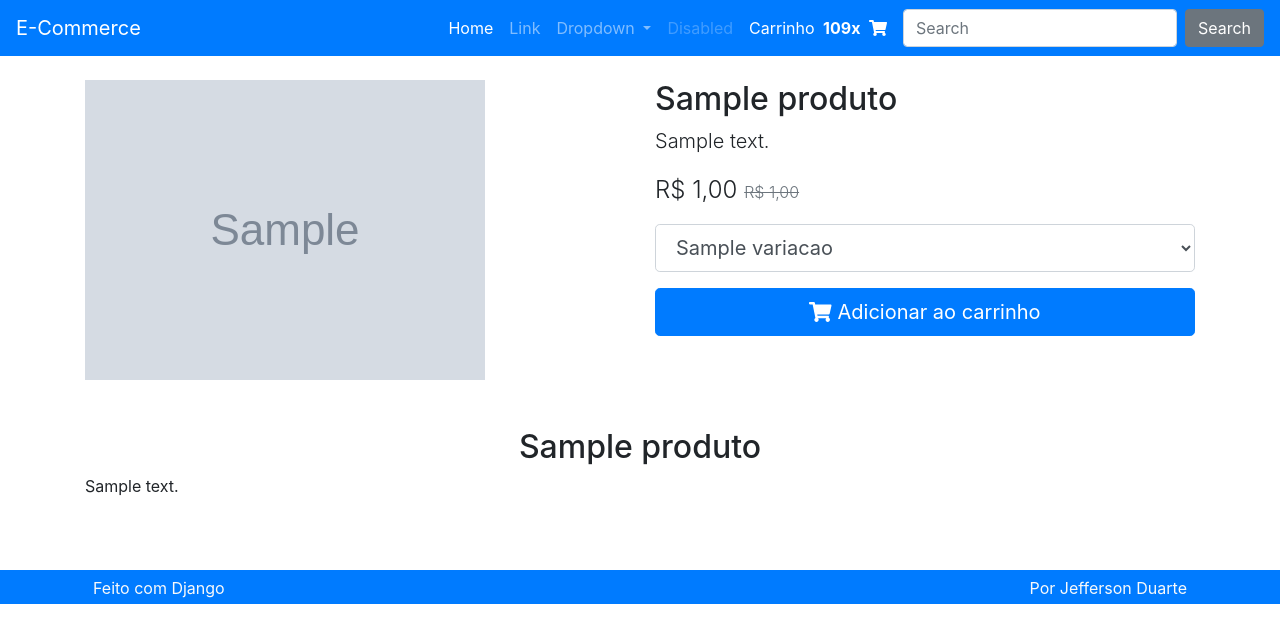
After one commit to jefferson-duarte/Django_Ecommerce, a Django app: a page that uses templates/base.html in a window 1280 px wide. The commit adds this page. Shown: the top 643 px of the page. Run offline with Django 5.2, Linux system fonts and the light colour scheme; tables that the repository leaves empty hold one stand-in row (values such as "Sample post"); grey boxes marked "Sample" are stand-in pictures; some libraries are stand-ins or nearby versions.

Commit message:
Created function to add product in the cart

```diff
--- /dev/null
+++ b/produto/templates/produto/detalhe.html
@@ -0,0 +1,85 @@
+{% extends "base.html" %}
+{% load omfilters %}
+
+{% block conteudo %}
+
+    <div class="row">
+        <div class="col-lg">
+            <div class="row no-gutters">
+                <div class="col-lg-12">
+                    {% if produto.imagem %}
+                        <img class="img-fluid" src="{{ produto.imagem.url }}">
+                    {% endif %}
+                </div>
+            </div>
+        </div>
+        <div class="col-lg">
+            <div class="mt-4 mt-lg-0">
+                <h1 class="h2">{{ produto.nome }}</h1>
+                <p class="lead">
+                    {{ produto.descricao_curta }}
+                </p>
+                <p class="lead">
+                    {% if produto.preco_marketing_promocional %}
+                        <span id="variation-preco-promocional" class="lead product-price">
+                            {{ produto.preco_marketing_promocional|formata_preco }}
+                        </span>
+                        <span id="variation-preco" class="lead product-old-price text-muted">
+                            {{ produto.preco_marketing|formata_preco }}
+                        </span>
+                    {% else %}
+                        <span id="variation-preco" class="lead product-old-price text-muted">
+                            {{ produto.preco_marketing|formata_preco }}
+                        </span>
+                    {% endif %}
+
+                </p>
+
+                <form action="{% url "produto:adicionaraocarrinho" %}" id="form-add-to-cart">
+                    <div class="form-group">
+                        <select id="select-variacoes" name="vid" class="form-control form-control-lg">
+
+                            {% for variacao in produto.variacao_set.all %}
+                                {% if variacao.preco_promocional %}
+                                    <option data-preco="{{ variacao.preco|formata_preco }}" data-preco-promocional="{{ variacao.preco_promocional|formata_preco }}" value="{{ variacao.id }}">
+                                        {% if variacao.nome %}
+                                            {{ variacao.nome }}
+                                        {% else %}
+                                            {{ variacao }}
+                                        {% endif %}
+                                    </option>
+                                {% else %}
+                                    <option data-preco="{{ variacao.preco|formata_preco }}" value="{{ variacao.id }}">
+                                        {% if variacao.nome %}
+                                            {{ variacao.nome }}
+                                        {% else %}
+                                            {{ variacao }}
+                                        {% endif %}
+                                    </option>
+                                {% endif %}
+                            {% endfor %}
+
+                        </select>
+                    </div>
+
+                    <div class="text-left">
+                        <button type="submit" class="btn btn-primary btn-lg btn-block">
+                            <i class="fa fa-shopping-cart" aria-hidden="true"></i>
+                            Adicionar ao carrinho
+                        </button>
+                    </div>
+                </form>
+            </div>
+        </div>
+    </div>
+
+    <div class="row">
+        <div class="col-lg-12">
+            <div class="mt-5 mb-5">
+                <h2 class="text-center">{{ produto.nome }}</h2>
+                {{ produto.descricao_longa|linebreaks }}
+            </div>
+        </div>
+    </div>
+
+{% endblock conteudo %}
--- a/produto/views.py
+++ b/produto/views.py
@@ -1,7 +1,12 @@
-from django.shortcuts import render
+from django.http import HttpResponse
+from django.shortcuts import redirect, get_object_or_404, render
+from django.urls import reverse
 from django.views.generic.list import ListView
+from django.views.generic import DetailView
 from django.views import View
-from .models import Produto
+from .models import Produto, Variacao
+from django.contrib import messages
+from pprint import pprint
 
 
 class ListaProdutos(ListView):
@@ -9,14 +14,107 @@ class ListaProdutos(ListView):
     template_name = 'produto/lista.html'
     context_object_name = 'produtos'
     paginate_by = 6
+    ordering = '-id'
 
 
-class DetalheProduto(View):
-    ...
+class DetalheProduto(DetailView):
+    model = Produto
+    template_name = 'produto/detalhe.html'
+    context_object_name = 'produto'
+    slug_url_kwarg = 'slug'
 
 
 class AdicionarAoCarrinho(View):
-    ...
+    def get(self, *args, **kwargs):
+        # if self.request.session.get('carrinho'):
+        #     del self.request.session['carrinho']
+        #     self.request.session.save()
+
+        http_referer = self.request.META.get(
+            'HTTP_REFERER',
+            reverse('produto:lista')
+        )
+        variacao_id = self.request.GET.get('vid')
+
+        if not variacao_id:
+            messages.error(
+                self.request,
+                'Produto não existe.'
+            )
+            return redirect(http_referer)
+
+        variacao = get_object_or_404(Variacao, id=variacao_id)
+        variacao_estoque = variacao.estoque
+        produto = variacao.produto
+
+        produto_id = produto.id
+        produto_nome = produto.nome
+        variacao_nome = variacao.nome
+        preco_unitario = variacao.preco
+        preco_unitario_promocional = variacao.preco_promocional
+        quantidade = 1
+        slug = produto.slug
+        imagem = produto.imagem
+
+        if imagem:
+            imagem = imagem.name
+        else:
+            imagem = ''
+
+        if variacao.estoque < 1:
+            messages.error(
+                self.request,
+                'Estoque insuficiente.'
+            )
+            return redirect(http_referer)
+
+        if not self.request.session.get('carrinho'):
+            self.request.session['carrinho'] = {}
+            self.request.session.save()
+
+        carrinho = self.request.session['carrinho']
+
+        if variacao_id in carrinho:
+            quantidade_carrinho = carrinho[variacao_id]['quantidade']
+            quantidade_carrinho += 1
+
+            if variacao_estoque < quantidade_carrinho:
+                messages.warning(
+                    self.request,
+                    f'Estoque insuficiente para {quantidade_carrinho}X no '
+                    f'produto "{produto_nome}". '
+                    f'Adicionameos {variacao_estoque}x no seu carrinho.'
+                )
+                quantidade_carrinho = variacao_estoque
+
+            carrinho[variacao_id]['quantidade'] = quantidade_carrinho
+            carrinho[variacao_id]['preco_quantitativo'] = preco_unitario * \
+                quantidade_carrinho
+            carrinho[variacao_id]['preco_quantitavo_promocional'] = preco_unitario_promocional * \
+                quantidade_carrinho
+
+        else:
+            carrinho[variacao_id] = {
+                'produto_id': produto_id,
+                'produto_nome': produto_nome,
+                'variacao_nome': variacao_nome,
+                'variacao_id': variacao_id,
+                'preco_unitario': preco_unitario,
+                'preco_unitario_promocional': preco_unitario_promocional,
+                'preco_quantitativo': preco_unitario,
+                'preco_quantitativo_promocional': preco_unitario_promocional,
+                'quantidade': 1,
+                'slug': slug,
+                'imagem': imagem,
+            }
+            self.request.session.save()
+            messages.success(
+                self.request,
+                f'Produto {produto_nome} {variacao_nome} adicionado ao seu '
+                f'carrinho {carrinho[variacao_id]["quantidade"]}x.'
+            )
+
+            return redirect(http_referer)
 
 
 class RemoverDoCarrinho(View):
@@ -24,7 +122,8 @@ class RemoverDoCarrinho(View):
 
 
 class Carrinho(View):
-    ...
+    def get(self, *args, **kwargs):
+        return render(self.request, 'produto/carrinho.html')
 
 
 class Finalizar(View):
--- a/templates/base.html
+++ b/templates/base.html
@@ -10,6 +10,7 @@
     {% include "partials/_nav.html" %}
 
     <main class="container mt-4 mb-4">
+        {% include "partials/_messages.html" %}
         {% block conteudo %}{% endblock conteudo %}
     </main>
 
--- a/templates/partials/_head.html
+++ b/templates/partials/_head.html
@@ -7,3 +7,4 @@
 
 <link rel="stylesheet" href="https://cdn.jsdelivr.net/npm/bootstrap@4.0.0/dist/css/bootstrap.min.css">
 <link rel="stylesheet" href="{% static "assets/custom/css/style.css" %}">
+<link rel="stylesheet" href="{% static "assets/custom/css/messages.css" %}">
--- a/templates/partials/_nav.html
+++ b/templates/partials/_nav.html
@@ -1,5 +1,5 @@
 <nav class="navbar navbar-dark bg-primary navbar-expand-lg">
-    <a class="navbar-brand" href="index.html">Navbar</a>
+    <a class="navbar-brand" href="{% url "produto:lista" %}">E-Commerce</a>
     <button class="navbar-toggler" type="button" data-toggle="collapse" data-target="#navbarSupportedContent"
         aria-controls="navbarSupportedContent" aria-expanded="false" aria-label="Toggle navigation">
         <span class="navbar-toggler-icon"></span>
--- a/templates/static/assets/custom/css/style.css
+++ b/templates/static/assets/custom/css/style.css
@@ -1,3 +1,47 @@
+:root {
+    --color-primary: #269fe6;
+    --color-primary-hover: #2086c2;
+    --color-primary-dark: #13141f;
+    --color-primary-dark-hover: #212336;
+    --color-primary-light: #d4ecfa;
+    --color-primary-light-hover: #bdd8e7;
+
+    --color-white: #fff;
+    --color-black: #000;
+
+    --color-dark-text: #444;
+    --color-info-light: #cce5ff;
+    --color-debug-light: #cce5ff;
+    --color-success-light: #d4edda;
+    --color-alert-light: #fff3cd;
+    --color-warning-light: #fff3cd;
+    --color-error-light: #f8d7da;
+
+    --color-info-dark: #4d86c4;
+    --color-debug-dark: #4d86c4;
+    --color-success-dark: #4a9c5d;
+    --color-alert-dark: #927f40;
+    --color-warning-dark: #927f40;
+    --color-error-dark: #da525d;
+
+    --color-gray-0: #f9f9f9;
+    --color-gray-1: #e0e0e0;
+    --color-gray-2: #c7c7c7;
+    --color-gray-3: #aeaeae;
+    --color-gray-4: #959595;
+    --color-gray-5: #7d7d7d;
+    --color-gray-6: #646464;
+    --color-gray-7: #4b4b4b;
+    --color-gray-8: #323232;
+    --color-gray-9: #191919;
+
+    --font-primary: sans-serif;
+    --font-headings: 'Roboto Slab', serif;
+
+    --spacing-gutter-medium: 3rem;
+    --spacing-gutter-large: 4rem;
+}
+
 .product-price-block {
     font-size: 1.5rem;
 }
```
Also changed, not shown: produto/templates/produto/carrinho.html (added, +7 -0 lines), templates/static/assets/custom/css/messages.css (added, +50 -0 lines).
